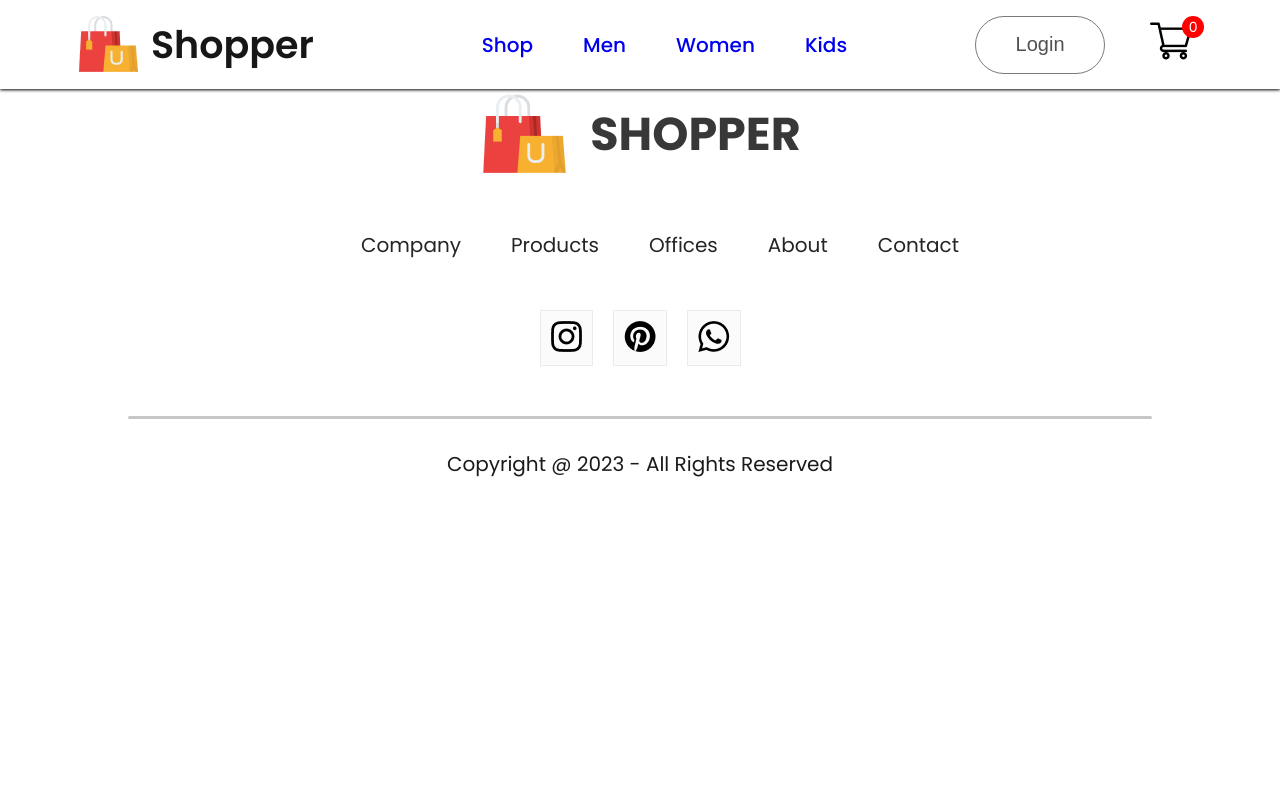
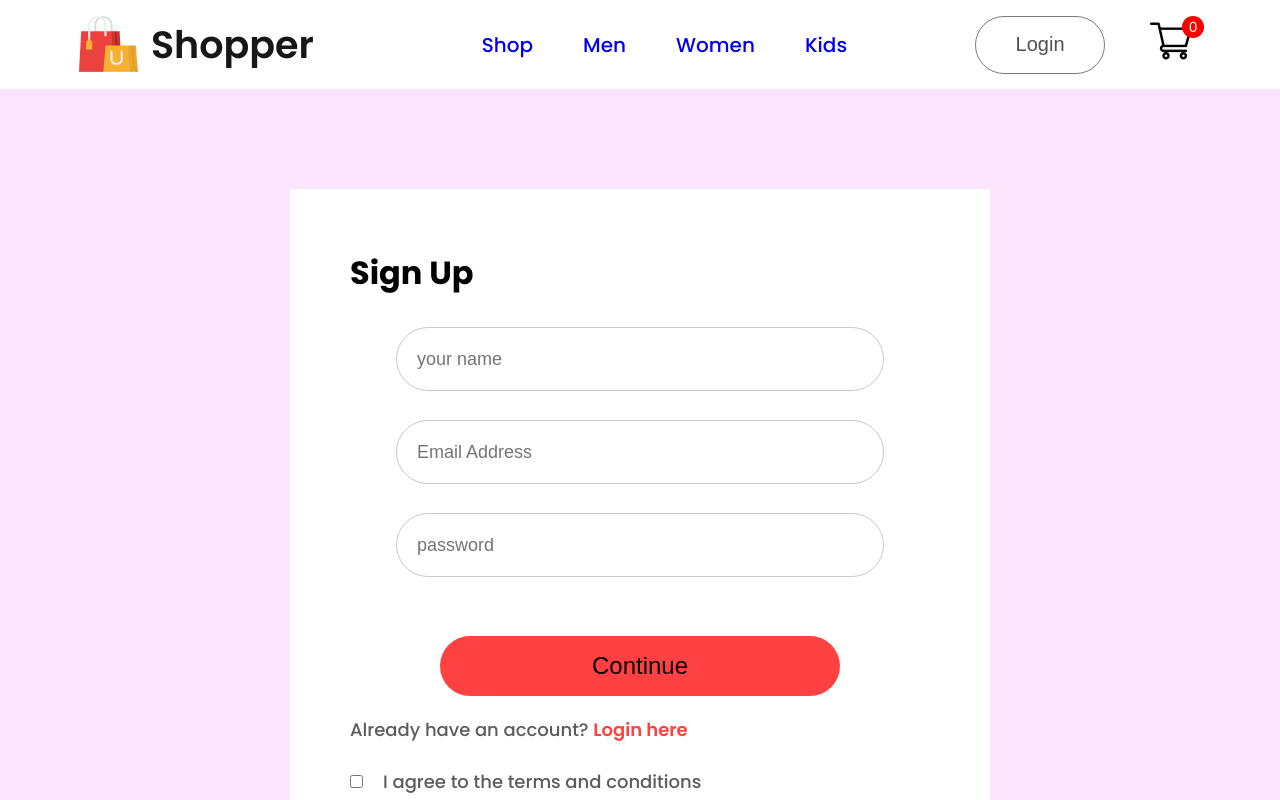
Before and after one commit to Vishal-Saravanan/Ecommerce-MERN, a React (Create React App) app: page /login in a window 1280 px wide. Shown: the top 800 px of the page. Built offline with nearby package versions, Linux system fonts and the light colour scheme.

Commit message:
Product page routing basics implemented

```diff
--- /dev/null
+++ b/src/components/Breadcrums/Breadcrum.jsx
@@ -0,0 +1,14 @@
+import React from 'react'
+import './Breadcrum.css'
+import arrow_icon from '../assets/breadcrum_arrow.png'
+
+const Breadcrum = (props) => {
+    const {product} = props;
+  return (
+    <div className='breadcrum'>
+        HOME <img src={arrow_icon} alt="" /> SHOP <img src={arrow_icon} alt="" /> {product.category} <img src={arrow_icon} alt="" /> {product.name}
+    </div>
+  )
+}
+
+export default Breadcrum
--- a/src/components/Item/Item.jsx
+++ b/src/components/Item/Item.jsx
@@ -1,11 +1,13 @@
 import React from 'react'
 import './Item.css'
+import Product from '../../pages/Product'
+import { Link } from 'react-router-dom'
 
 
 const Item = (props) => {
   return (
     <div className='item'>
-        <img src={props.image} alt="" />
+        <Link to = {`/Product/${props.id}`}><img src={props.image} alt="" /></Link>
         <p>{props.name}</p>
         <div className="item-prices">
             <div className="item-price-new">
--- /dev/null
+++ b/src/pages/CSS/LoginSignup.css
@@ -0,0 +1,72 @@
+.loginsignup{
+    width: 100%;
+    height: 80vh;
+    background: #fce3fe;
+    padding-top: 100px;
+    padding-bottom: 250px;
+}
+
+.loginsignup-container{
+    width: 580px;
+    height: 600px;
+    background: white;
+    margin: auto;
+    padding: 40px 60px;
+}
+
+.loginsignup-container h1{
+    margin: 20px 0px;
+}
+
+.loginsignup-fields{
+    display: flex;
+    flex-direction: column;
+    gap: 29px;
+    margin-top: 30px;
+}
+
+.loginsignup-fields input{
+    height: 60px;
+    width: 80%;
+    padding-left: 20px;
+    border: 1px solid #c9c9c9;
+    color: #5c5c5c;
+    font-size: 18px;
+    align-self: center;
+    border-radius: 50px;
+}
+
+.loginsignup-container button{
+    width: 400px;
+    height: 60px;
+    background: #ff4141;
+    margin-top: 30px;
+    border: none;
+    font-size: 24px;
+    font-weight: 500;
+    cursor: pointer;
+    align-self: center;
+    border-radius: 50px;
+}
+
+.loginsignup-login{
+    margin-top: 20px;
+    color: #5c5c5c;
+    font-size: 18px;
+    font-weight: 500;
+}
+
+.loginsignup-login span{
+    color: #ff4141;
+    font-weight:600;
+}
+
+.loginsignup-agree{
+    display: flex;
+    align-items: center;
+    margin-top: 25px;
+    gap: 20px;
+    color: #5c5c5c;
+    font-size: 18px;
+    font-weight: 500;
+}
--- a/src/pages/LoginSignup.jsx
+++ b/src/pages/LoginSignup.jsx
@@ -1,8 +1,25 @@
 import React from 'react'
+import './CSS/LoginSignup.css'
 
 const LoginSignup = () => {
   return (
-    <div>
+    <div className='loginsignup'>
+      <div className='loginsignup-container'>
+        <h1>Sign Up</h1>
+        <div className="loginsignup-fields">
+          <input type="text" placeholder='your name' />
+          <input type="email" placeholder='Email Address' />
+          <input type="password" placeholder='password' />
+          <button>Continue</button>
+        </div>
+        <p className='loginsignup-login'>Already have an account? <span>Login here</span></p>
+        <div class="loginsignup-agree">
+          <input type="checkbox" id="agree" />
+          <label for="agree">I agree to the terms and conditions</label>
+        </div>
+
+
+      </div>
 
     </div>
   )
--- a/src/pages/Product.jsx
+++ b/src/pages/Product.jsx
@@ -1,9 +1,15 @@
-import React from 'react'
+import React, { useContext } from 'react'
+import {ShopContext} from '../context/ShopContext'
+import { useParams } from 'react-router-dom'
+import Breadcrum from '../components/Breadcrums/Breadcrum'
 
 const Product = () => {
+  const {all_product} = useContext(ShopContext)
+  const {productId} = useParams()
+  const product = all_product.find((e) => e.id === Number(productId))
   return (
     <div>
-
+      <Breadcrum product = {product}/>
     </div>
   )
 }
```
Also changed, not shown: src/components/ProductDisplay/ProductDisplay.jsx (added, +11 -0 lines), src/components/Breadcrums/Breadcrum.css (added).
